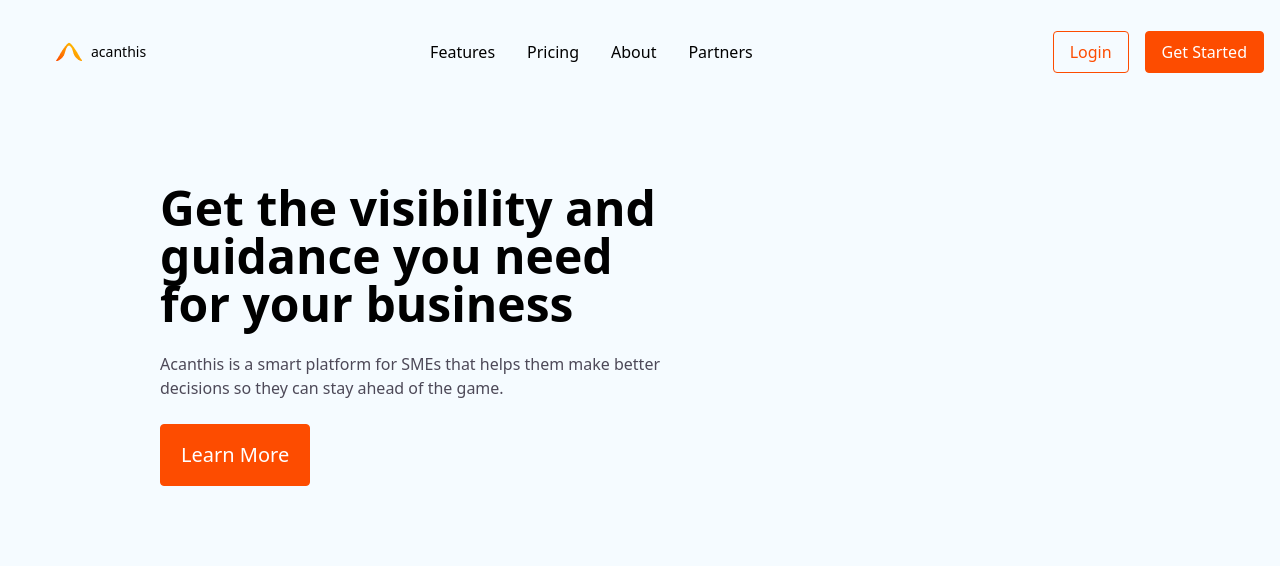
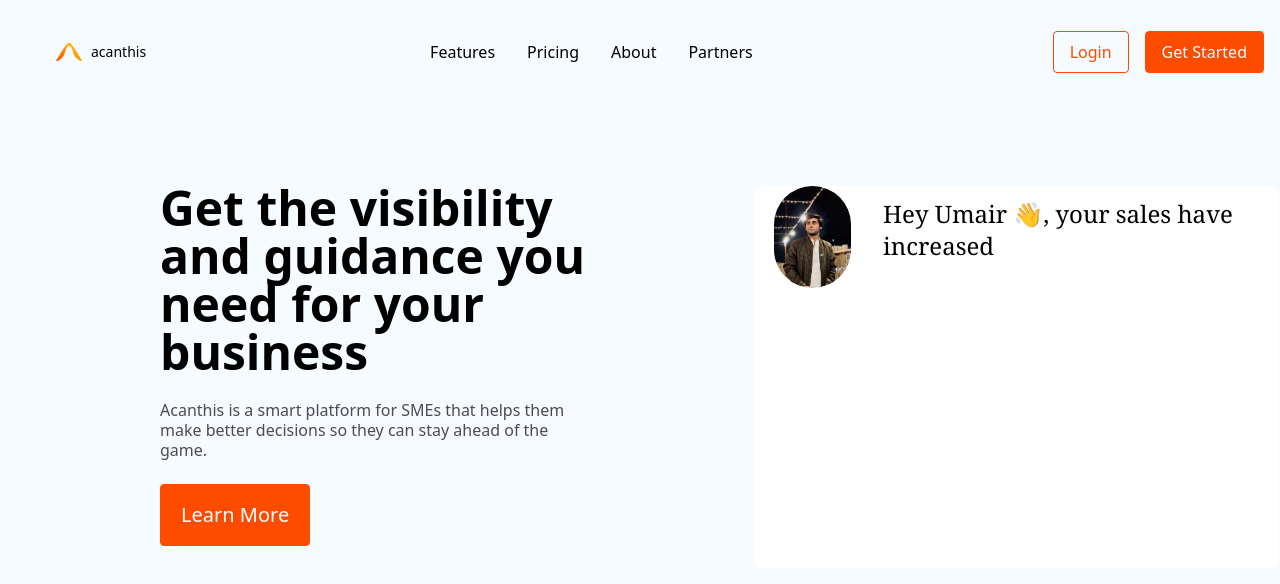
Before and after one commit to umair7/Acanthis, a Next.js app: page / in a window 1280 px wide. Shown: the top 584 px of the page. Built offline with nearby package versions, Linux system fonts and the light colour scheme.

Commit message:
3rd update

```diff
--- /dev/null
+++ b/pages/NavbarItems/NavItems.js
@@ -0,0 +1,22 @@
+import React from 'react';
+
+const NavItems = () => {
+  return (
+    <>
+      <li className="hover:text-red-400">
+        <a href="/NavbarItems/Features">Features</a>
+      </li>
+      <li className="hover:text-red-400">
+        <a href="/NavbarItems/Pricing">Pricing</a>
+      </li>
+      <li className="hover:text-red-400">
+        <a href="/NavbarItems/About">About</a>
+      </li>
+      <li className="hover:text-red-400">
+        <a href="/NavbarItems/Partners">Partners</a>
+      </li>
+    </>
+  );
+}
+
+export default NavItems;
--- a/pages/NavbarItems/Navbar.js
+++ b/pages/NavbarItems/Navbar.js
@@ -1,4 +1,6 @@
 import React, { useState } from 'react'
+import NavItems from './NavItems';
+
 
 const Navbar = () => {
 
@@ -19,16 +21,20 @@
       <nav className="flex items-center justify-between px-4 py-3 bg-[#f5fbff]">
 
         <div className='flex items-center justify-start cursor-pointer'>
-      <img class='pl-10 'src="/images/Vector.png" alt="logo" />
-      <span class="ml-2 text-sm hover:text-red-400">acanthis</span>
+         <a className='flex ' href="/">
+          <img className='pl-10 'a src="/images/Vector.png" alt="logo" />
+          <span className="ml-2 text-sm hover:text-red-400">acanthis</span>
+          </a>
         </div>
 
         <div className='md:hidden lg:hidden xl:hidden'>
           <button
             type="button"
-    className="inline-flex items-center justify-center p-2 rounded-md text-gray-400 hover:text-white hover:bg-gray-700 focus:outline-none focus:bg-gray-700 focus:text-white transition duration-150 ease-in-out"
-    onClick={handleClick}
-  >
+            className="inline-flex items-center justify-center p-2 rounded-md text-gray-400
+                      hover:text-white hover:bg-gray-700 focus:outline-none focus:bg-gray-700
+                      focus:text-white transition duration-150 ease-in-out"
+                      onClick={handleClick} >
+
             <svg className="h-6 w-6" stroke="currentColor" fill="none" viewBox="0 0 24 24">
               <path
                 strokeLinecap="round"
@@ -39,53 +45,26 @@
             </svg>
           </button>
           {isOpen && (
-    <div className="absolute top-0 left-0 w-full bg-white z-10">
+            <div className="absolute top-14 right-0 w-36 bg-transparent z-10">
               <ul className="flex flex-col items-center justify-center space-y-4 px-10 text-black font-thin py-7">
-        <li className="hover:text-red-400">
-          <a href="/NavbarItems/Features">Features</a>
-        </li>
-        <li className="hover:text-red-400">
-          <a href="/NavbarItems/Pricing">Pricing</a>
-        </li>
-        <li className="hover:text-red-400">
-          <a href="/NavbarItems/About">About</a>
-        </li>
-        <li className="hover:text-red-400">
-          <a href="/NavbarItems/Partners">Partners</a>
-        </li>
+                 <NavItems />
               </ul>
-      <button
-        type="button"
-        className="block w-full text-left px-4 py-2 text-sm text-gray-700 hover:bg-gray-100 hover:text-gray-900"
-        onClick={handleClick}
-      >
-        Close
-      </button>
+
             </div>
           )}
         </div>
 
 
-
-
-
-
-
-
         <div className="hidden md:flex items-center justify-center flex-1">
           <ul className='flex items-center justify-center space-x-8 px-10 text-black font-thin  py-7 '>
 
-            <li className='hover:text-red-400'> <a href="/NavbarItems/Features">Features</a></li>
-            <li className='hover:text-red-400'> <a href="/NavbarItems/Pricing">Pricing</a></li>
-            <li className='hover:text-red-400'> <a href="/NavbarItems/About">About</a></li>
-            <li className='hover:text-red-400'> <a href="/NavbarItems/Partners">Partners</a></li>
-
+          <NavItems />
           </ul>
         </div>
 
         <div className="hidden md:flex items-center justify-end">
-          <button class="bg-transparent hover:bg-[#FD4C00] text-[#FD4C00] font-thin hover:text-white py-2 px-4 border border-[#FD4C00] hover:border-transparent rounded mx-4">Login</button>
-          <button class="bg-[#FD4C00] hover:bg-[#ac2020e0] text-white font-thin  py-2 px-4 border border-[#FD4C00] hover:border-transparent rounded">Get Started</button>
+          <button className="bg-transparent hover:bg-[#FD4C00] text-[#FD4C00] font-thin hover:text-white py-2 px-4 border border-[#FD4C00] hover:border-transparent rounded mx-4">Login</button>
+          <button className="bg-[#FD4C00] hover:bg-[#ac2020e0] text-white font-thin  py-2 px-4 border border-[#FD4C00] hover:border-transparent rounded">Get Started</button>
 
         </div>
       </nav>
--- a/pages/index.js
+++ b/pages/index.js
@@ -15,27 +15,40 @@
         <link rel="icon" href="/favicon.ico" />
       </Head>
 
+      <main className= 'bg-[#f5fbff] flex items-center justify-between'>
+
+       <div className="left w-1/2 px-16 py-6 sm:px-16 sm:py-6 sm:w-96 md:px-24 md:py-10 md:w-2/3 lg:px-36 lg:py-16 lg:w-2/3 xl:px-40 xl:py-20 xl:w-2/3">
+            <h1 className='font-medium text-xl  sm:font-medium sm:text-2xl md:font-bold md:text-3xl lg:font-extrabold lg:text-4xl xl:font-extrabold xl:text-5xl'>
+              Get the visibility and guidance you need for your business
+            </h1>
+
+            <div className="py-6 font-thin text-[#4d4958] leading-5">
+              Acanthis is a smart platform for SMEs that helps them make better decisions so they can stay ahead of the game.
+            </div>
+
+            <button className="text-xs py-1 px-2 sm:text-xs sm:py-1 sm:px-2 md:text-sm md:py-2 md:px-3 lg:text-lg lg:py-3 lg:px-4 xl:text-xl xl:py-4 xl:px-5 bg-[#FD4C00] hover:bg-[#ac2020e0] text-white font-thin border border-[#FD4C00] hover:border-transparent rounded">
+              Learn More
+            </button>
+
+        </div>
+
+          <div className="right   w-1/2 mt-36 sm:items-end bg-white border rounded-lg border-[#f5fbff]  flex
+           px-5 md:h-96 md:items-start md:mt-6 ">
+              <div className="pictureIcon w-10 lg:w-24">
+                <img className='rounded-full' src="/images/umair.jpeg" alt="image"/>
+              </div>
+            <div className="mainbox  py-3 font-thin text-sm pl-8 md:font-medium md:text-base lg:font-lg lg:text-lg xl:font-serif xl:text-2xl">
+            Hey Umair 👋, your sales have increased
 
 
-      {/* <h1 className="text-3xl font-bold underline">
-      Hello world!
-    </h1>
 
-    <Image src="/images/Vector.png" max-width={500} max-height={500}  />  */}
+              </div>
+
+          </div>
 
 
-       <main className= 'bg-[#f5fbff]'>
-         <div className="px-16 py-6 w-96  sm:px-16 sm:py-6 sm:w-96 md:px-24 md:py-10 md:w-2/3 lg:px-36 lg:py-16 lg:w-2/3 xl:px-40 xl:py-20 xl:w-2/3">
-          <h1 className='font-medium text-xl sm:font-medium sm:text-2xl md:font-bold md:text-3xl lg:font-extrabold lg:text-4xl xl:font-extrabold xl:text-5xl'>
-          Get the visibility and guidance you need for your business</h1>
+      </main>
 
-          <div className="py-6 font-thin text-[#4d4958]">
-          Acanthis is a smart platform for SMEs that helps them make better decisions so they can stay ahead of the game.
-          </div>
-          <button class="text-xs py-1 px-2 sm:text-xs sm:py-1 sm:px-2 md:text-sm md:py-2 md:px-3 lg:text-lg lg:py-3 lg:px-4 xl:text-xl xl:py-4 xl:px-5 bg-[#FD4C00] hover:bg-[#ac2020e0] text-white font-thin border border-[#FD4C00] hover:border-transparent rounded">Learn More</button>
-         </div>
-
-      </main>
     </>
   )
 }
```
Also changed, not shown: public/images/umair.jpeg (added). Lines whose indentation alone changed are shown as unchanged.
